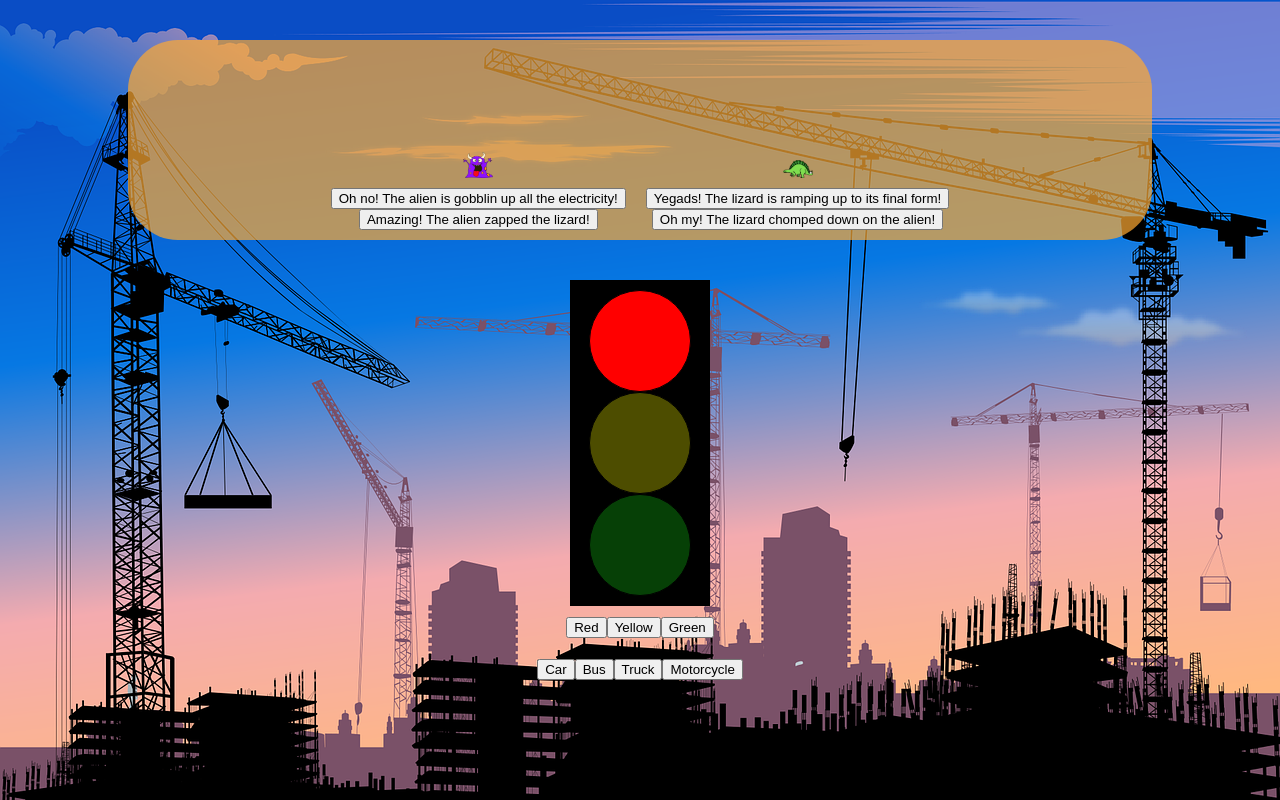
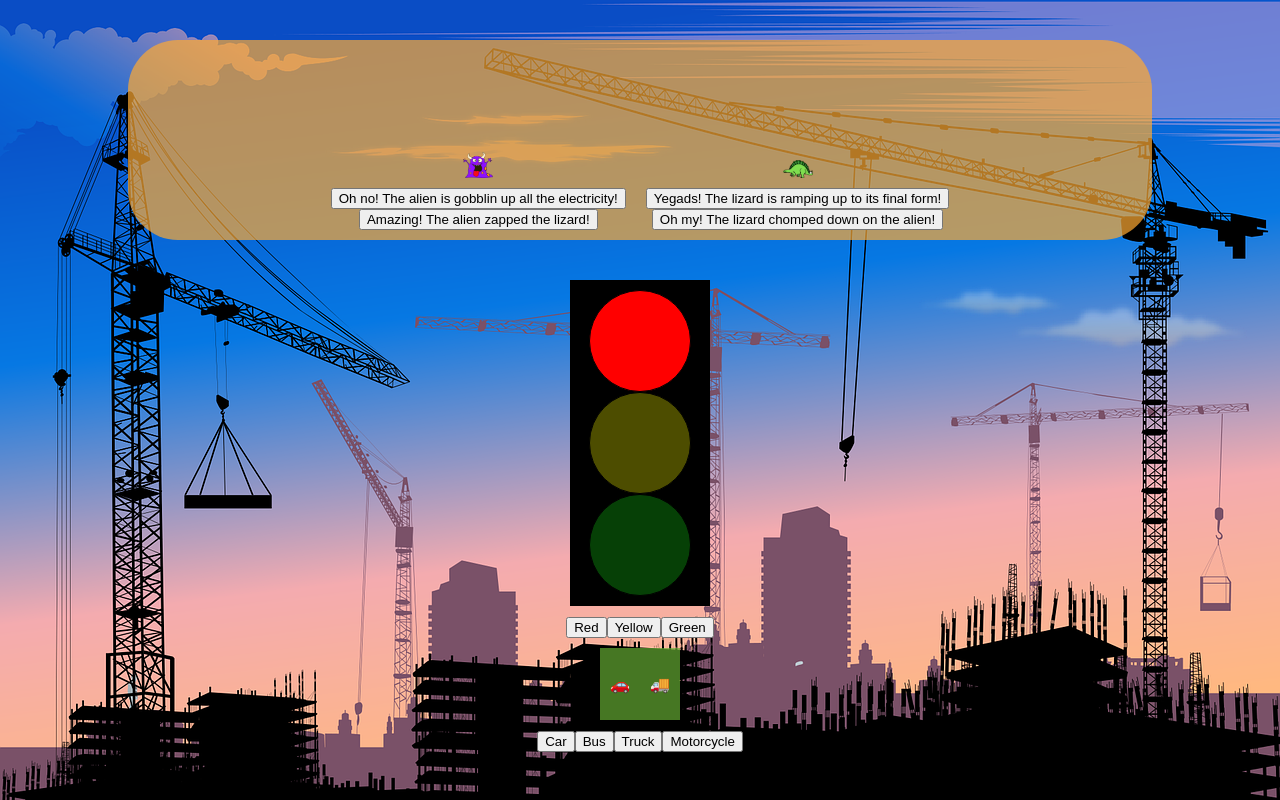
Before and after one commit to joshua360x/half-baked-busy-town, a React (Create React App) app: page / in a window 1280 px wide. Built offline with nearby package versions, Linux system fonts and the light colour scheme.

Commit message:
added vehicle List and Vehicle component functions to produce render of emojis to page

```diff
--- a/src/App.js
+++ b/src/App.js
@@ -10,8 +10,9 @@ function App() {
   // lizardSize should be a number that starts out as 10
   const [lizardSizeCount, setLizardSizeCount] = useState(3);
   // alienSize should be a number that starts out as 10
-  const [alienSizeCount, setAlienSizeCount] = useState(3)
+  const [alienSizeCount, setAlienSizeCount] = useState(3);
   // traffic is complicated. It should be an array of strings that starts out as ['car', 'truck']
+  const [vehicleArr, setVehicleArr] = useState(['car', 'truck']);
 
 
   function handleLizardBigger() {
@@ -31,14 +32,14 @@ function App() {
   }
 
   function handleColorRed() {
-    setLightColor('red')
+    setLightColor('red');
   }
 
   function handleColorYellow() {
-    setLightColor('yellow')
+    setLightColor('yellow');
   }
   function handleColorGreen() {
-    setLightColor('green')
+    setLightColor('green');
   }
 
   return (
@@ -79,7 +80,7 @@ function App() {
       This prop should be an array of strings like ['car', 'truck', 'truck', 'car', 'bus'].
       Do you have something like that in state that you could pass as a vehicles prop?
       */}
-      <VehicleList />
+      <VehicleList vehicles={vehicleArr} />
       <div className='buttons'>
         {/* This part is weird */}
         {/* On click, you should set the traffic in state to be a copy of the same array that's already in state, but immutably add a 'car' to the end */}
--- a/src/Vehicle.js
+++ b/src/Vehicle.js
@@ -1,9 +1,21 @@
-export default function Vehicle() {
+export default function Vehicle(props) {
   return <div className="vehicle">
     {/* the Vehcile component has a prop called vehicle. Check to see what string is in this vehicle prop */}
     {/* if the vehicle props is a car, render a '🚗' emoji */}
+    <p>
+      {props.vehicle === 'car' && '🚗' }
+    </p>
     {/* if the vehicle props is a truck, render a '🚚' emoji */}
+    <p>
+      {props.vehicle === 'truck' && '🚚' }
+    </p>
+    {/* if the vehicle props is a motorcycle, render a '🏍️' emoji */}
+    <p>
+      {props.vehicle === 'motorcycle' && '🏍️' }
+    </p>
     {/* if the vehicle props is a bus, render a '🚌' emoji */}
-    {/* if the vehicle props is a motorcycle, render a '🏍️' emoji */}
+    <p>
+      {props.vehicle === 'bus' && '🚌' }
+    </p>
   </div>;
 }
--- a/src/VehicleList.js
+++ b/src/VehicleList.js
@@ -1,11 +1,15 @@
 import React from 'react';
+import Vehicle from './Vehicle';
 
-export default function VehicleList() {
+export default function VehicleList(props) {
   return (
     <div className="traffic">
       {/* this component takes in a prop called vehicles, which is an array of vehicle strings */}
       {/* map through the vehicles array in props */}
-      {/* for each item render a Vehicle component. Pass the vehicl string as a prop called vehicle to the Vehicle component.  */}
+      {/* for each item render a Vehicle component. Pass the vehicle string as a prop called vehicle to the Vehicle component.  */}
+      {props.vehicles.map((vehicle, i) =>
+        <Vehicle key={vehicle + i} vehicle={vehicle} />
+      )}
     </div>
   );
 }
```
Also changed, not shown: 1 other file (tests, documents, lock files or other folders).
